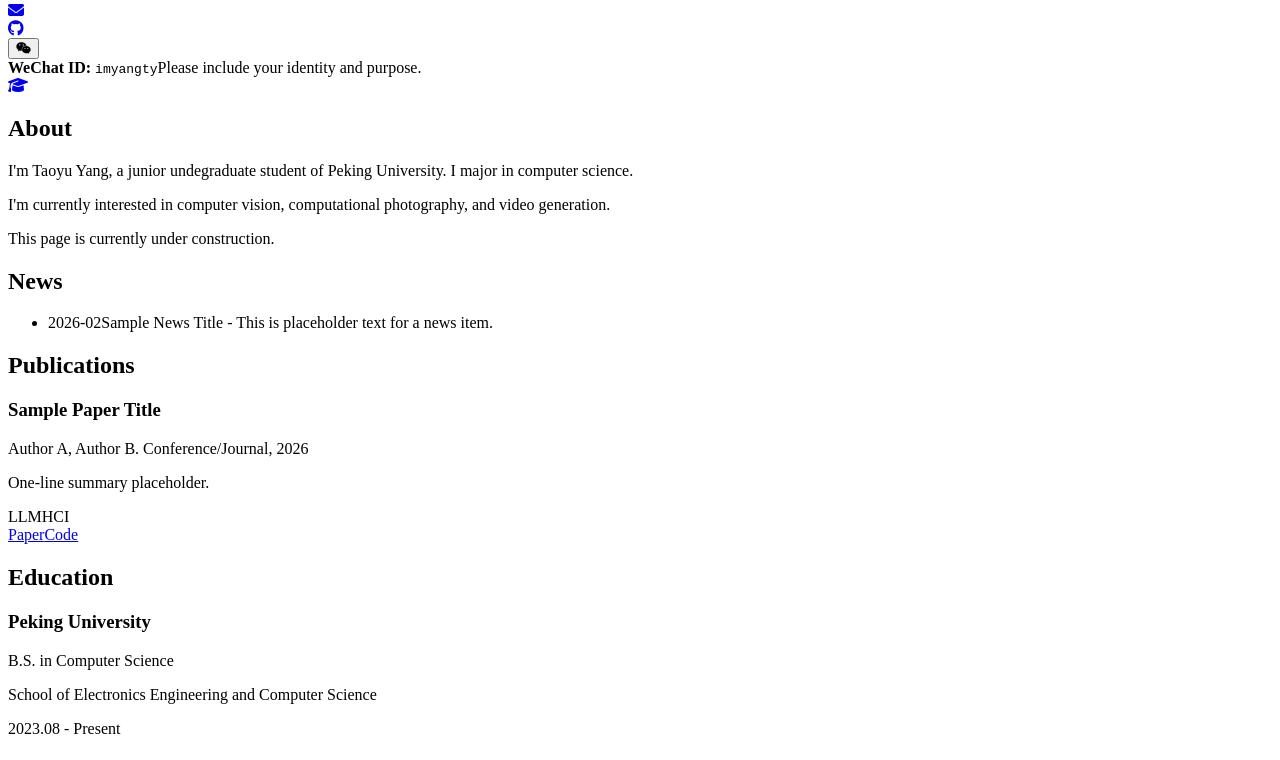
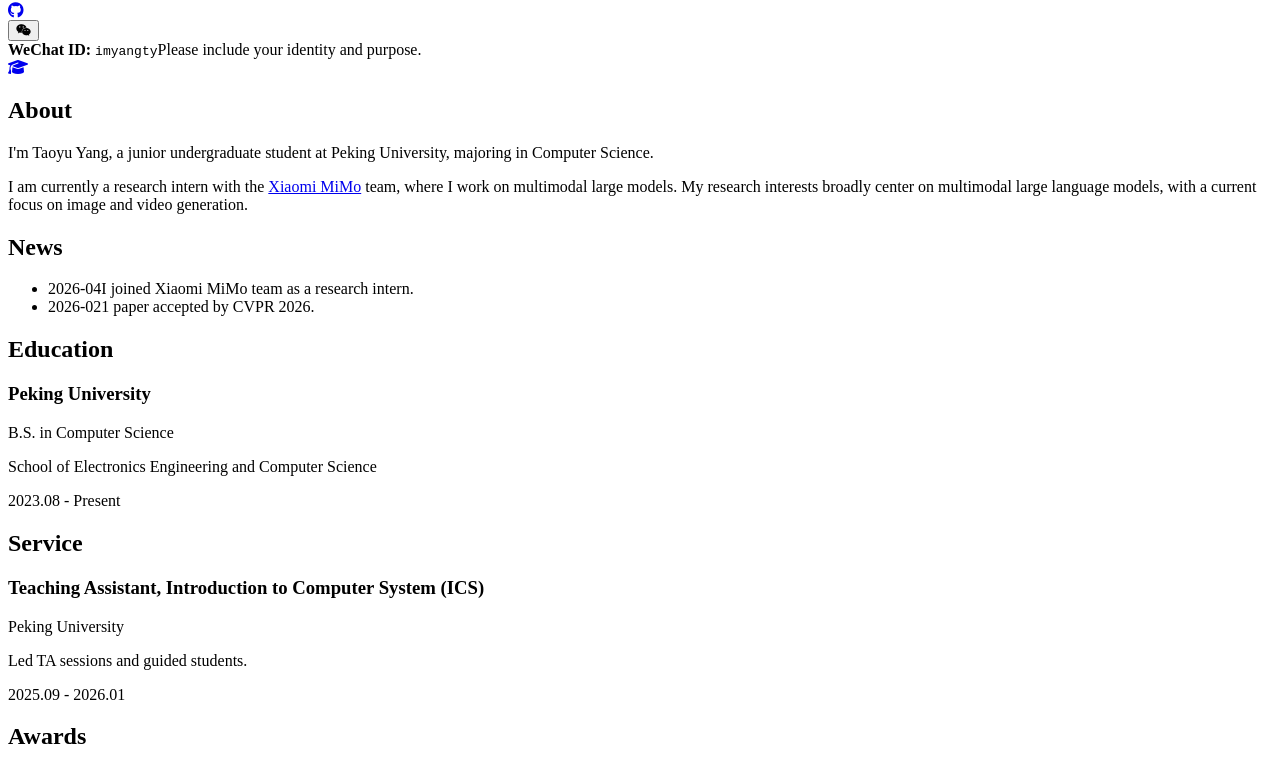
Before and after one commit to Cgfyufsygsm/homepage, a React (Vite) app: page / in a window 1280 px wide. Shown: the part 836-1596 px from the top of the page. Built offline with nearby package versions, Linux system fonts and the light colour scheme; the HTML template or start-up script is replaced by a standard one.

Commit message:
update content

```diff
--- a/public/content.json
+++ b/public/content.json
@@ -11,7 +11,7 @@
     "internship": false,
     "service": true,
     "news": true,
-    "publications": true,
+    "publications": false,
     "projects": false,
     "awards": true,
     "cv": false,
@@ -40,7 +40,7 @@
     "contactTitle": "Contact"
   },
   "about": {
-    "bio": "I'm Taoyu Yang, a junior undegraduate student of Peking University. I major in computer science.\n\nI'm currently interested in computer vision, computational photography, and video generation.\nThis page is currently under construction."
+    "bio": "I'm Taoyu Yang, a junior undergraduate student at Peking University, majoring in Computer Science.\n\nI am currently a research intern with the [Xiaomi MiMo](https://mimo.xiaomi.com/) team, where I work on multimodal large models. My research interests broadly center on multimodal large language models, with a current focus on image and video generation."
   },
   "education": [
     {
@@ -74,28 +74,113 @@
   ],
   "news": [
     {
+      "date": "2026-04",
+      "content": "I joined Xiaomi MiMo team as a research intern."
+    },
+    {
       "date": "2026-02",
-      "title": "Sample News Title",
-      "desc": "This is placeholder text for a news item."
+      "content": "1 paper accepted by CVPR 2026."
     }
   ],
   "publications": [
     {
-      "title": "Sample Paper Title",
-      "meta": "Author A, Author B. Conference/Journal, 2026",
-      "desc": "One-line summary placeholder.",
-      "tags": [
-        "LLM",
-        "HCI"
+      "title": "Lighting-grounded Video Generation with Renderer-based Agent Reasoning",
+      "authors": [
+        {
+          "name": "Ziqi Cai",
+          "url": "https://caiziqi.com/"
+        },
+        {
+          "name": "Taoyu Yang",
+          "highlight": true
+        },
+        {
+          "name": "Zheng Chang"
+        },
+        {
+          "name": "Si Li"
+        },
+        {
+          "name": "Han Jiang"
+        },
+        {
+          "name": "Shuchen Weng†",
+          "url": "https://shuchenweng.github.io/"
+        },
+        {
+          "name": "Boxin Shi†",
+          "url": "https://camera.pku.edu.cn/"
+        }
       ],
+      "venue": "CVPR 2026",
+      "links": [
+        {
+          "label": "Paper (coming soon)",
+          "url": "#"
+        },
+        {
+          "label": "Code (coming soon)",
+          "url": "#"
+        }
+      ]
+    },
+    {
+      "title": "GraspVLA: a Grasping Foundation Model Pre-trained on Billion-scale Synthetic Action Data",
+      "authors": [
+        {
+          "name": "Shengliang Deng*",
+          "url": "https://miyandoris.github.io/"
+        },
+        {
+          "name": "Mi Yan*",
+          "url": "https://miyandoris.github.io/"
+        },
+        {
+          "name": "Songlin Wei"
+        },
+        {
+          "name": "Haixin Ma"
+        },
+        {
+          "name": "Yuxin Yang"
+        },
+        {
+          "name": "Jiayi Chen"
+        },
+        {
+          "name": "Zhiqi Zhang"
+        },
+        {
+          "name": "Taoyu Yang",
+          "highlight": true
+        },
+        {
+          "name": "Xuheng Zhang"
+        },
+        {
+          "name": "Heming Cui"
+        },
+        {
+          "name": "Zhizheng Zhang"
+        },
+        {
+          "name": "He Wang",
+          "url": "https://hughw19.github.io/"
+        }
+      ],
+      "venue": "CoRL 2025",
       "links": [
         {
           "label": "Paper",
-          "url": "#"
+          "url": "https://arxiv.org/pdf/2505.03233"
         },
         {
           "label": "Code",
-          "url": "#"
+          "url": "https://github.com/PKU-EPIC/GraspVLA"
+        },
+        {
+          "label": "Project Page",
+          "url": "https://pku-epic.github.io/GraspVLA-web/"
         }
       ]
     }
--- a/src/components/MainContent.jsx
+++ b/src/components/MainContent.jsx
@@ -1,4 +1,38 @@
 import { parseYear, splitParagraphs } from '../utils/siteContent';
+
+const renderInlineLinks = (text, keyPrefix) => {
+  const value = String(text || '');
+  const regex = /\[([^\]]+)\]\((https?:\/\/[^\s)]+)\)/g;
+  const parts = [];
+  let lastIndex = 0;
+  let match;
+  let matchIndex = 0;
+
+  while ((match = regex.exec(value)) !== null) {
+    const [fullMatch, label, url] = match;
+    const start = match.index;
+
+    if (start > lastIndex) {
+      parts.push(value.slice(lastIndex, start));
+    }
+
+    parts.push(
+      <a key={`${keyPrefix}-link-${matchIndex}`} href={url} target="_blank" rel="noopener">
+        {label}
+      </a>
+    );
+
+    lastIndex = start + fullMatch.length;
+    matchIndex += 1;
+  }
+
+  if (lastIndex === 0) return value;
+  if (lastIndex < value.length) {
+    parts.push(value.slice(lastIndex));
+  }
+
+  return parts;
+};
 
 const renderEntryLinks = (links, keyPrefix) => {
   if (!links || links.length === 0) return null;
@@ -11,6 +45,58 @@
         </a>
       ))}
     </div>
+  );
+};
+
+const normalizeAuthor = (author) => {
+  if (typeof author === 'string') {
+    return { name: author, url: '', highlight: false };
+  }
+
+  return {
+    name: String(author?.name || '').trim(),
+    url: String(author?.url || '').trim(),
+    highlight: Boolean(author?.highlight),
+  };
+};
+
+const renderPublicationMeta = (item, keyPrefix) => {
+  const authors = Array.isArray(item.authors)
+    ? item.authors.map(normalizeAuthor).filter((author) => author.name)
+    : [];
+
+  if (authors.length === 0) {
+    return (
+      <>
+        {item.meta ? <p className="meta publication-meta">{item.meta}</p> : null}
+        {item.venue ? <p className="meta publication-venue">{item.venue}</p> : null}
+      </>
+    );
+  }
+
+  return (
+    <>
+      <p className="meta publication-meta">
+        {authors.map((author, idx) => {
+          const content = author.highlight ? <strong>{author.name}</strong> : author.name;
+          const key = `${keyPrefix}-author-${idx}`;
+
+          return (
+            <span key={key}>
+              {idx > 0 ? ', ' : ''}
+              {author.url ? (
+                <a className="publication-author-link" href={author.url} target="_blank" rel="noopener">
+                  {content}
+                </a>
+              ) : (
+                content
+              )}
+            </span>
+          );
+        })}
+      </p>
+      {item.venue ? <p className="meta publication-venue">{item.venue}</p> : null}
+    </>
   );
 };
 
@@ -51,9 +137,13 @@
           items.map((item, idx) => (
             <article key={`${item.title || id}-${idx}`}>
               <h3>{item.title || ''}</h3>
-              <p className="meta">{item.meta || ''}</p>
-              <p className="desc">{item.desc || ''}</p>
-              {(item.tags || []).length > 0 && (
+              {id === 'publications' ? (
+                renderPublicationMeta(item, `${id}-${idx}`)
+              ) : (
+                <p className="meta">{item.meta || ''}</p>
+              )}
+              {id !== 'publications' && item.desc ? <p className="desc">{item.desc}</p> : null}
+              {id !== 'publications' && (item.tags || []).length > 0 && (
                 <div className="tags">
                   {item.tags.map((tag) => <span key={`${item.title || id}-${tag}`}>{tag}</span>)}
                 </div>
@@ -78,7 +168,11 @@
         <section id="about" className="section reveal">
           <h2>{labels.aboutTitle || labels.about || 'About'}</h2>
           <div id="about-content">
-            {aboutParagraphs.map((line, idx) => <p key={idx} className="desc">{line}</p>)}
+            {aboutParagraphs.map((line, idx) => (
+              <p key={idx} className="desc">
+                {renderInlineLinks(line, `about-${idx}`)}
+              </p>
+            ))}
           </div>
         </section>
       )}
@@ -94,8 +188,7 @@
                 {(data.news || []).map((item, idx) => (
                   <li key={`${item.date || 'news'}-${idx}`}>
                     <span className="news-date">{item.date || ''}</span>
-                    <span className="news-title">{item.title || ''}</span>
-                    {item.desc ? <span className="news-desc"> - {item.desc}</span> : null}
+                    <span className="news-content">{item.content || ''}</span>
                   </li>
                 ))}
               </ul>
--- a/src/styles.css
+++ b/src/styles.css
@@ -615,12 +615,8 @@
   margin-right: 0.35rem;
 }
 
-.news-title {
-  font-weight: 500;
-}
-
-.news-desc {
-  color: var(--text-muted);
+.news-content {
+  color: var(--text);
 }
 
 .tags {
@@ -648,14 +644,47 @@
 
 .link-row a,
 .cta,
-.list-grid a {
+.list-grid a,
+#about-content a {
   color: var(--accent-strong);
   text-decoration: none;
 }
 
+.publication-meta {
+  line-height: 1.55;
+}
+
+.publication-venue {
+  margin-top: 0.42rem;
+  color: #c62828;
+  font-weight: 600;
+}
+
+body.dark .publication-venue {
+  color: #ff8a80;
+}
+
+#publications .publication-meta a {
+  color: inherit;
+  text-decoration: none;
+}
+
+#publications .publication-meta a:visited,
+#publications .publication-meta a:hover,
+#publications .publication-meta a:focus-visible,
+#publications .publication-meta a:active {
+  color: inherit;
+}
+
+#publications .publication-meta a:hover,
+#publications .publication-meta a:focus-visible {
+  text-decoration: underline;
+}
+
 .link-row a:hover,
 .cta:hover,
-.list-grid a:hover {
+.list-grid a:hover,
+#about-content a:hover {
   text-decoration: underline;
 }
 
```
